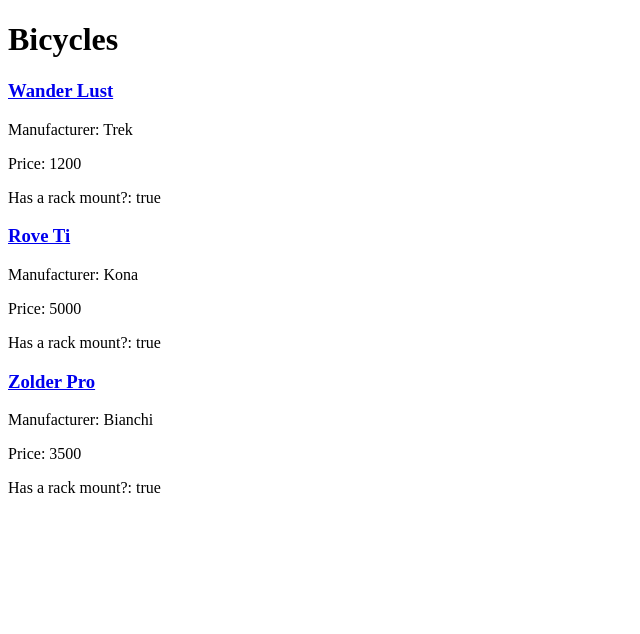
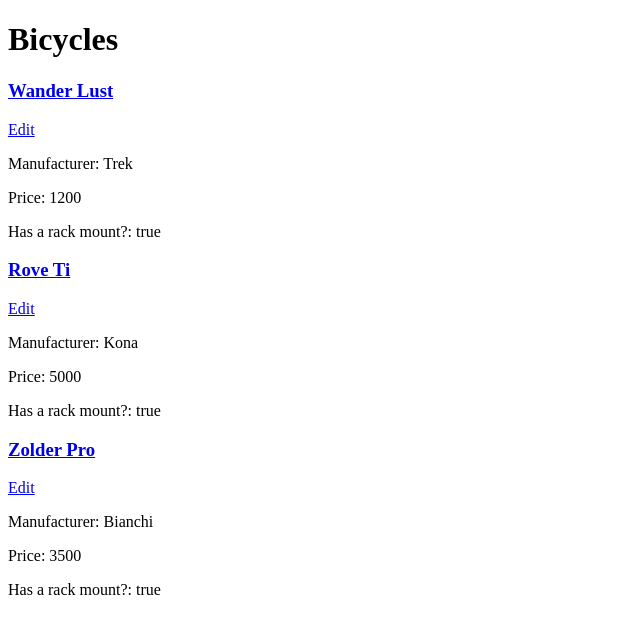
Before and after one commit to IcelandicGambit/relational_rails, a Rails app: page /bicycles in a window 1280 px wide. Shown: the part 26-660 px from the top of the page, without its empty margins (0-640 px from the left). Run offline with Rails 7, Linux system fonts and the light colour scheme; data comes from the database, SQL or seed files in the repository.

Commit message:
completed stories 17 and 18

```diff
--- a/app/views/bicycles/index.html.erb
+++ b/app/views/bicycles/index.html.erb
@@ -8,6 +8,7 @@
 <h1>Bicycles</h1>
 <% @bicycles.each do |bicycle| %>
   <h3><a href="/bicycles/<%= bicycle.id %>"><%= bicycle.model %></a></h3>
+  <%= link_to 'Edit', "/bicycles/#{bicycle.id}/edit"%>
   <p>Manufacturer: <%= Manufacturer.find(bicycle.manufacturer_id).name %></p>
   <p>Price: <%= bicycle.price %></p>
   <p>Has a rack mount?: <%= bicycle.has_rack_mount %></p>
--- a/app/views/manufacturers/show.html.erb
+++ b/app/views/manufacturers/show.html.erb
@@ -9,5 +9,6 @@
 <p>Year founded: <%= @manufacturer.year_founded %></p>
 <p>Manufactured in United States: <%= @manufacturer.manufactured_in_us %></p>
 <p>Number of bikes from this manufacturer: <%= @manufacturer.count_by_manufacturer%> </p>
+<%= link_to 'Edit', "/manufacturers/#{@manufacturer.id}/edit"%>
 <a href="/manufacturers/<%= @manufacturer.id %>/bicycle_listing">Bikes made by <%= @manufacturer.name %> </a>
 </body>
```
Also changed, not shown: spec/features/manufacturers/views_spec.rb (+2 -2 lines).
